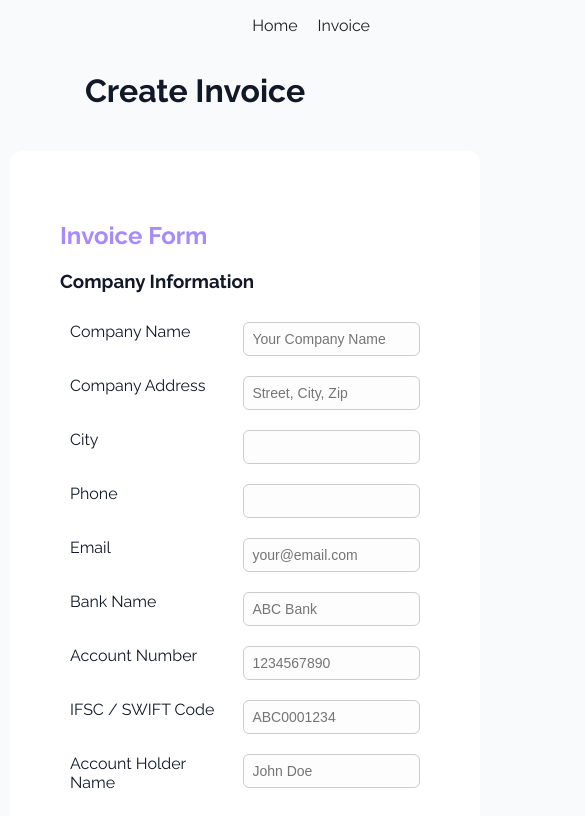
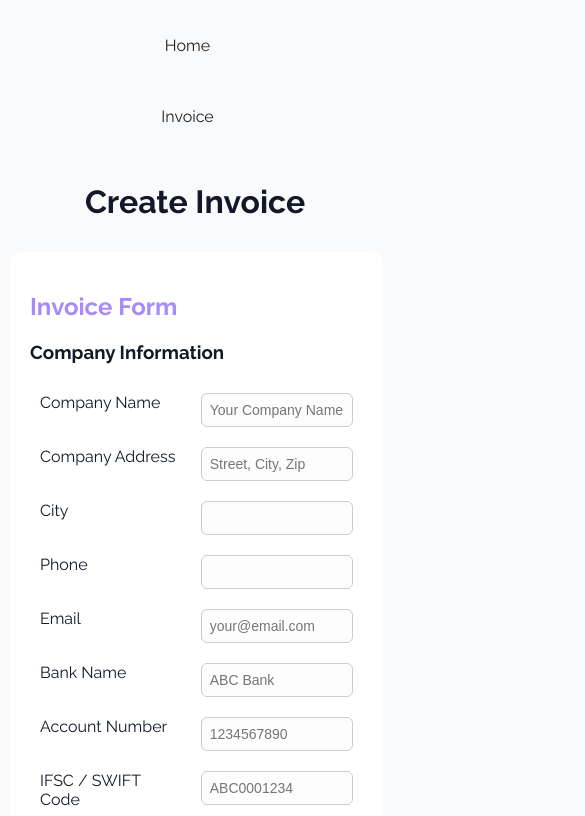
Before and after one commit to nabiieee/Invoice-Generator, a plain HTML site: page invoice.html in a window 390 px wide. Shown: the top 816 px of the page, 585 px wide, since content can reach past the window. Drawn offline with Linux system fonts and the light colour scheme; a web font is replaced by a local one.

Commit message:
made the website responsive

```diff
--- a/style.css
+++ b/style.css
@@ -295,3 +295,50 @@ input[readonly] {
     margin: 20px 0;
   }
 }
+
+
+/* Responsive styles */
+@media (max-width: 1024px) {
+  .invoice-container {
+    flex-direction: column;
+    align-items: center;
+  }
+
+  .invoice-form,
+  .invoice-preview {
+    width: 90%;
+    margin: 10px auto;
+    padding: 20px;
+  }
+}
+
+@media (max-width: 768px) {
+  .navbar {
+    flex-direction: column;
+    padding: 10px;
+  }
+
+  .nav-actions {
+    flex-direction: column;
+    gap: 10px;
+    margin: 10px 0;
+  }
+
+  .main-heading {
+    font-size: 3rem;
+  }
+
+  .subheading {
+    font-size: 1.5rem;
+  }
+
+  .cta {
+    font-size: 14px;
+    padding: 8px 16px;
+  }
+
+  #downloadPDF {
+    width: 90%;
+    margin: 20px auto;
+  }
+}
```
